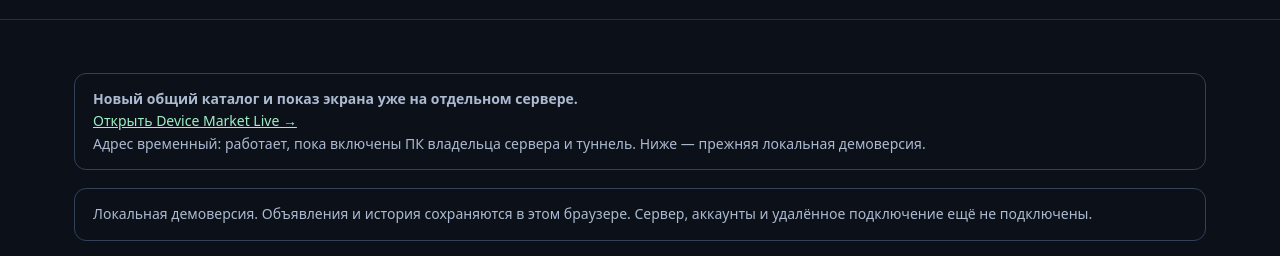
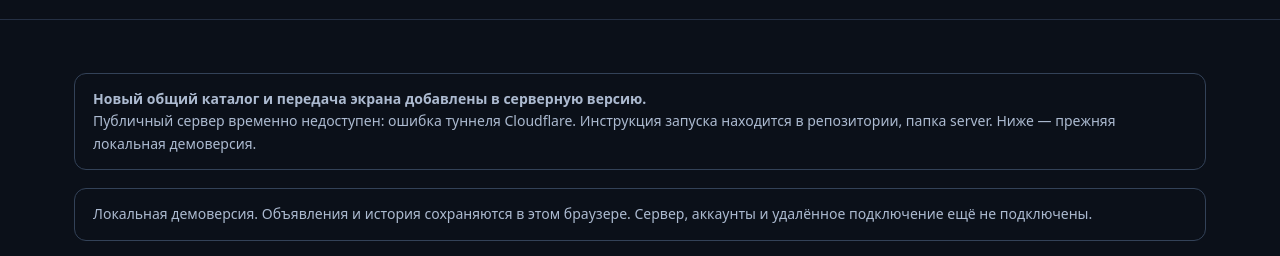
Before and after one commit to sherbakovyan7-bit/device-market, a plain HTML site: page index.html in a window 1280 px wide. Shown: the part 71-327 px from the top of the page. Drawn offline with Linux system fonts and the light colour scheme.

Commit message:
Show tunnel outage instead of broken live link

```diff
--- a/index.html
+++ b/index.html
@@ -9,7 +9,7 @@
 <body>
 <header><div class="brand">▣ Device<span>Market</span></div><nav aria-label="Разделы"><button data-page="market" aria-selected="true">Рынок</button><button data-page="host" aria-selected="false">Выдать устройство</button><button data-page="history" aria-selected="false">Мои выдачи</button></nav><a class="download" href="../build/Device-Market-v0.1.exe" download>↓ Приложение Windows</a></header>
 <main>
-<div class="notice"><strong>Новый общий каталог и показ экрана уже на отдельном сервере.</strong><br><a href="https://disk-checks-laugh-aware.trycloudflare.com">Открыть Device Market Live →</a><br>Адрес временный: работает, пока включены ПК владельца сервера и туннель. Ниже — прежняя локальная демоверсия.</div>
+<div class="notice"><strong>Новый общий каталог и передача экрана добавлены в серверную версию.</strong><br>Публичный сервер временно недоступен: ошибка туннеля Cloudflare. Инструкция запуска находится в репозитории, папка server. Ниже — прежняя локальная демоверсия.</div>
 <div class="notice">Локальная демоверсия. Объявления и история сохраняются в этом браузере. Сервер, аккаунты и удалённое подключение ещё не подключены.</div>
 <div id="session" class="session" hidden aria-live="polite"></div>
 <section id="market">
```
